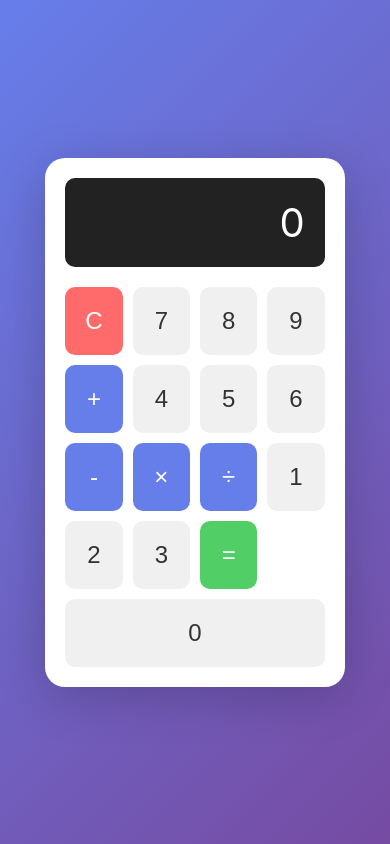
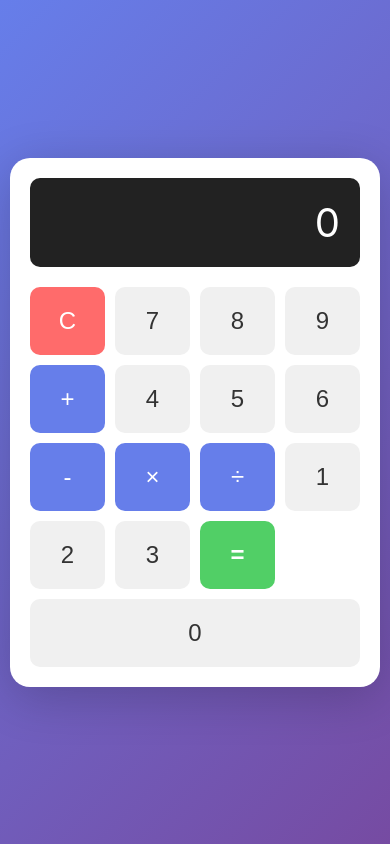
Before and after one commit to rushawnwhite29/git-bisect-practice, a React (Vite) app in the folder frontend/: page / in a window 390 px wide. Built offline with nearby package versions, Linux system fonts and the light colour scheme.

Commit message:
Add final styling and README - Working calculator app

```diff
--- a/frontend/src/App.css
+++ b/frontend/src/App.css
@@ -69,4 +69,20 @@
 .btn-equals {
   background: #51cf66;
   color: white;
+  font-weight: bold;
 }
+
+.btn:active {
+  transform: scale(0.95);
+}
+
+.calculator {
+  width: 350px;
+}
+
+@media (max-width: 400px) {
+  .calculator {
+    width: 100%;
+    margin: 10px;
+  }
+}
--- a/frontend/src/index.css
+++ b/frontend/src/index.css
@@ -10,4 +10,10 @@ body {
     sans-serif;
   -webkit-font-smoothing: antialiased;
   -moz-osx-font-smoothing: grayscale;
+  overflow: hidden;
 }
+
+#root {
+  width: 100%;
+  height: 100vh;
+}
```
Also changed, not shown: 1 other file (tests, documents, lock files or other folders).
